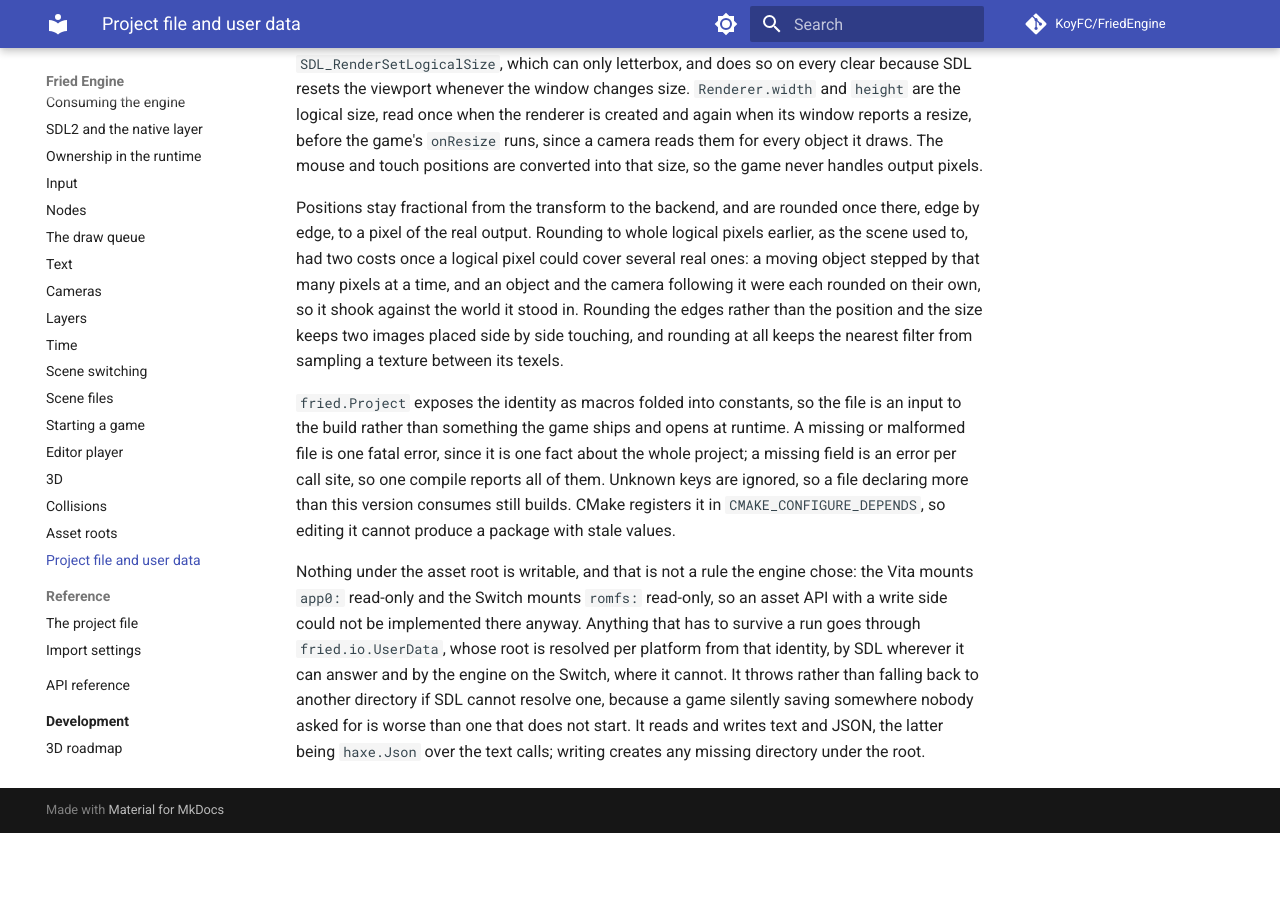
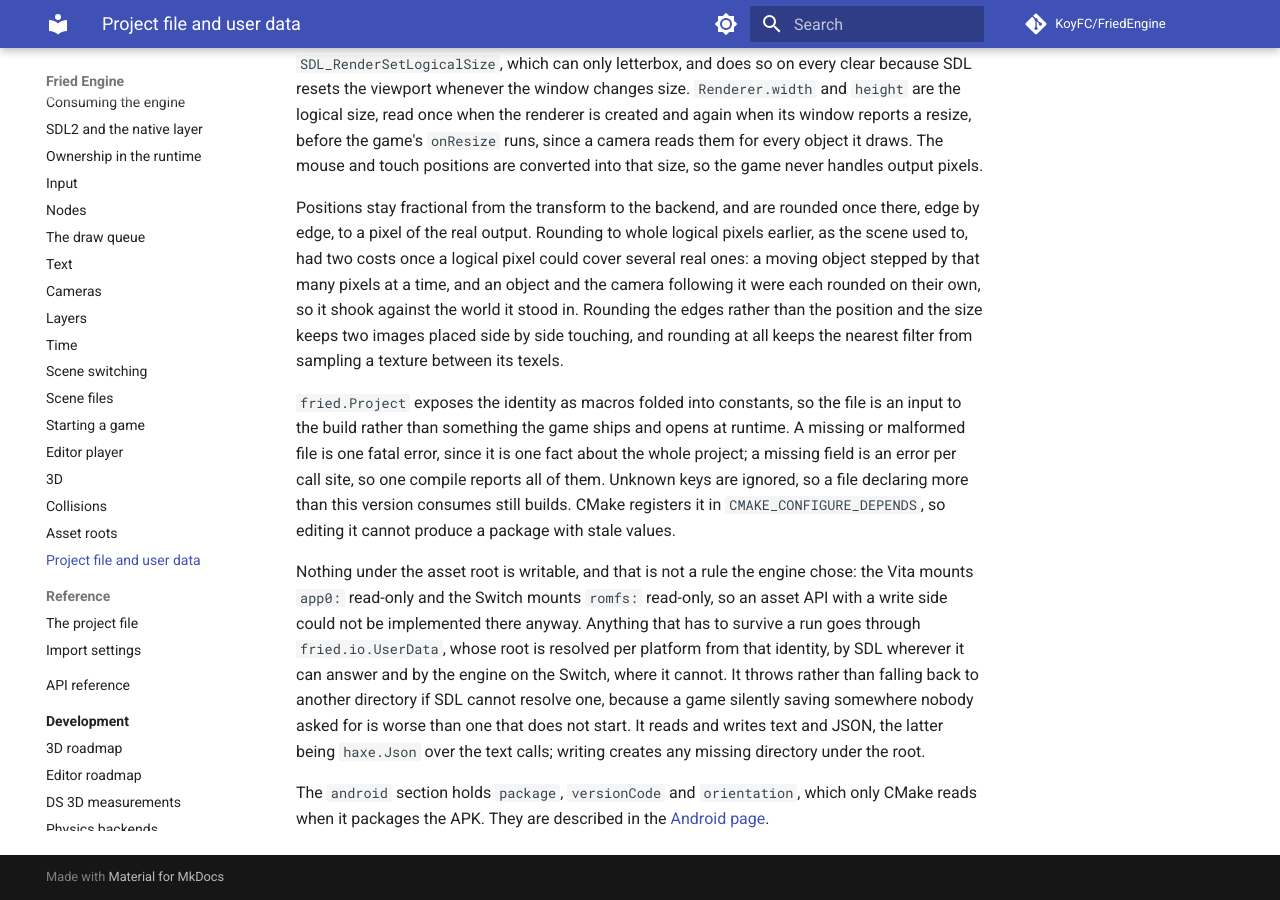
Before and after one commit to KoyFC/FriedEngine, an MkDocs documentation site: the page built from docs/architecture/project-file.md, in a window 1280 px wide and 900 px high, scrolled down 2058 px. Built offline with MkDocs 1.6.1 and Material for MkDocs 9.7.7, drawn with Linux system fonts in a browser that asks for light colours; comment, search, counter and statistics services are not loaded; before the commit the page ends 2891 px from its top, so only the background shows below that.

Commit message:
Describe the Android Section of project.fried

```diff
--- a/docs/architecture/project-file.md
+++ b/docs/architecture/project-file.md
@@ -21,3 +21,5 @@ Positions stay fractional from the transform to the backend, and are rounded onc
 `fried.Project` exposes the identity as macros folded into constants, so the file is an input to the build rather than something the game ships and opens at runtime. A missing or malformed file is one fatal error, since it is one fact about the whole project; a missing field is an error per call site, so one compile reports all of them. Unknown keys are ignored, so a file declaring more than this version consumes still builds. CMake registers it in `CMAKE_CONFIGURE_DEPENDS`, so editing it cannot produce a package with stale values.
 
 Nothing under the asset root is writable, and that is not a rule the engine chose: the Vita mounts `app0:` read-only and the Switch mounts `romfs:` read-only, so an asset API with a write side could not be implemented there anyway. Anything that has to survive a run goes through `fried.io.UserData`, whose root is resolved per platform from that identity, by SDL wherever it can answer and by the engine on the Switch, where it cannot. It throws rather than falling back to another directory if SDL cannot resolve one, because a game silently saving somewhere nobody asked for is worse than one that does not start. It reads and writes text and JSON, the latter being `haxe.Json` over the text calls; writing creates any missing directory under the root.
+
+The `android` section holds `package`, `versionCode` and `orientation`, which only CMake reads when it packages the APK. They are described in the [Android page](../platforms/android.md).
```
